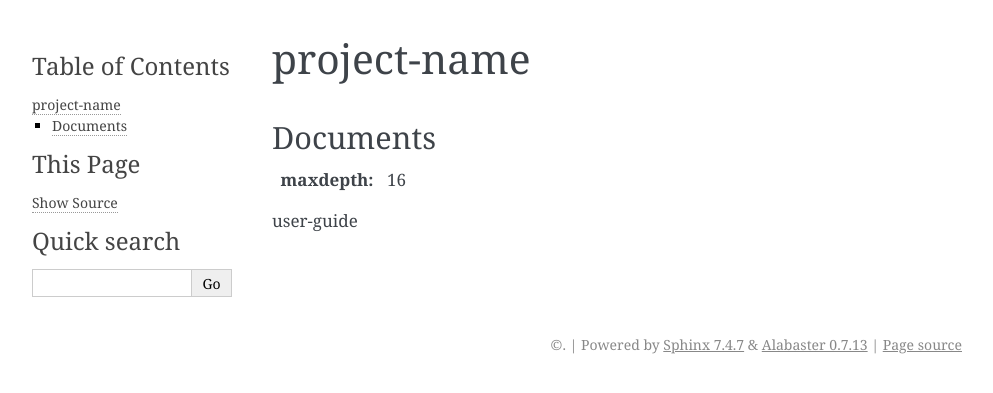
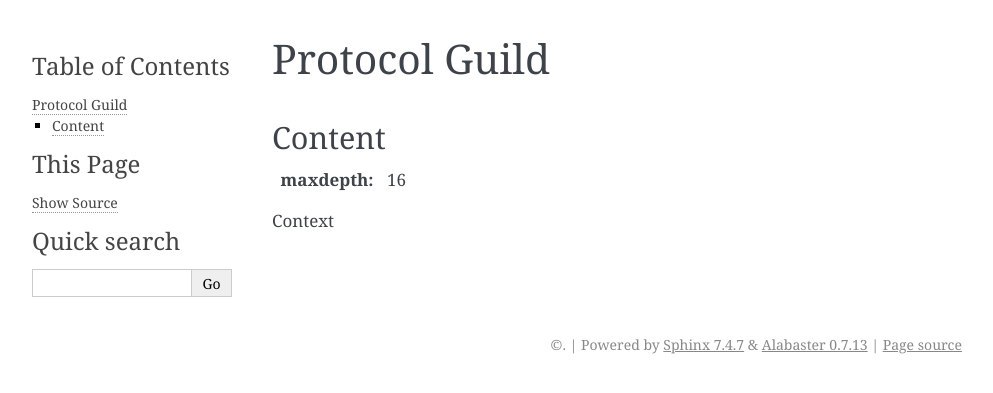
Before and after one commit to protocolguild/documentation, a Sphinx documentation site: the page built from docs/index.rst, in a window 1280 px wide. Shown: the top 393 px of the page, without its empty margins (148-1141 px from the left). Built offline with Sphinx 7.4.7, drawn with Linux system fonts in a browser that asks for light colours.

Commit message:
Update index.rst

```diff
--- a/docs/index.rst
+++ b/docs/index.rst
@@ -1,7 +1,7 @@
-project-name
+Protocol Guild
 ------------
-Documents
+Content
 =========
 .. toctree::
 :maxdepth: 16
-user-guide
+Context
```
